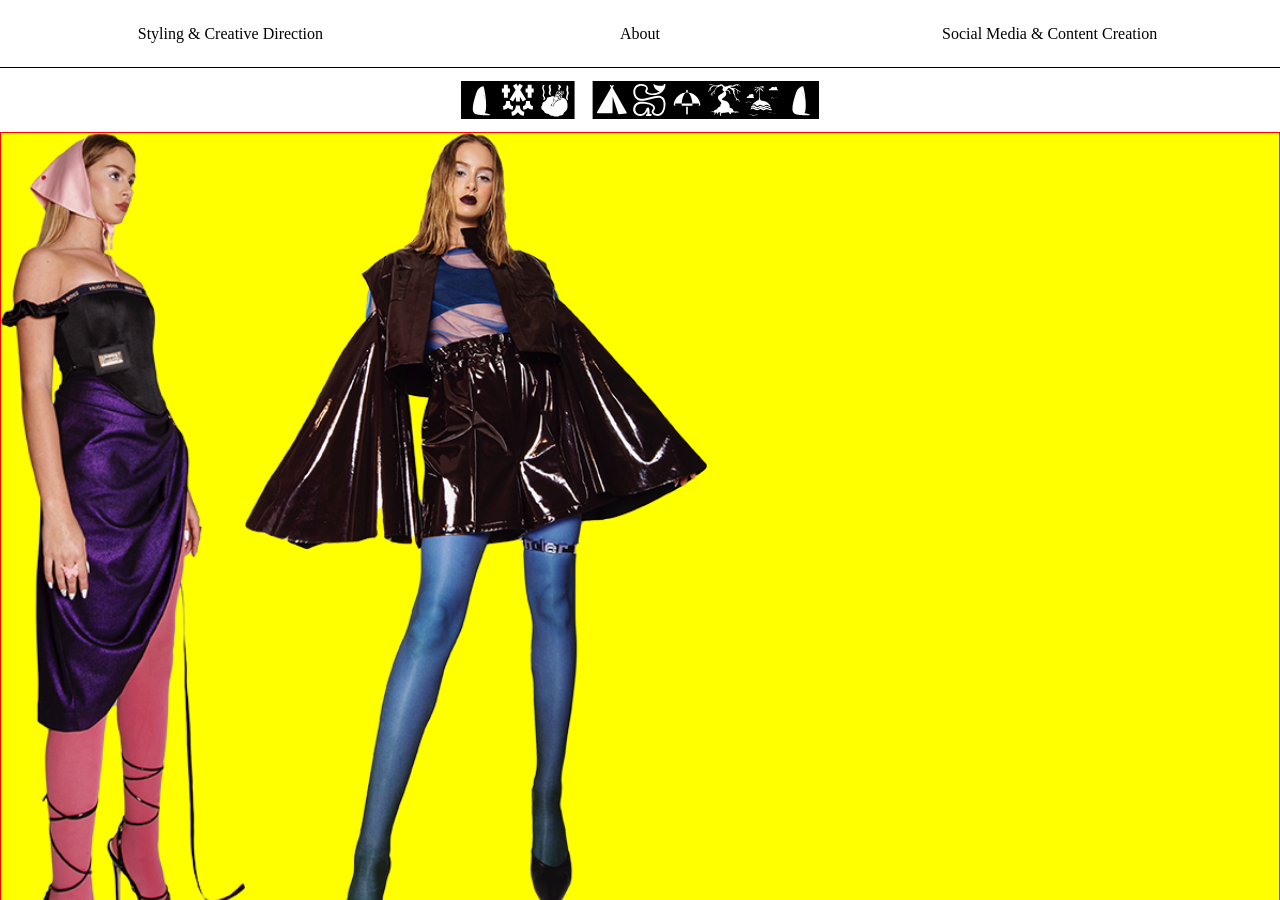
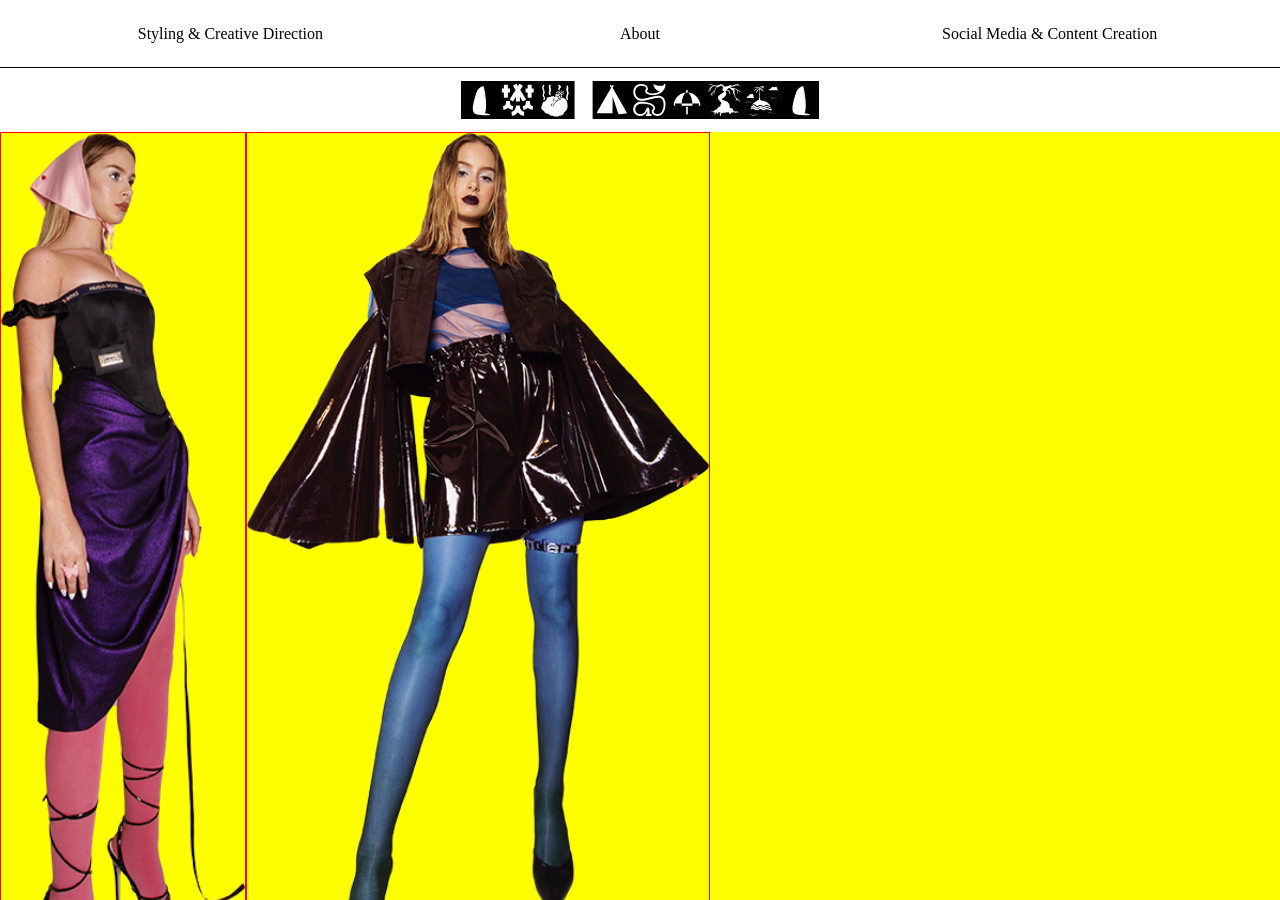
Before and after one commit to basharalidreesi/lab, a Jekyll site: the page built from _styling-and-creative-direction/sample-project.markdown, in a window 1280 px wide and 900 px high. Built offline with Jekyll 4.4.1, drawn with Linux system fonts in a browser that asks for light colours.

Commit message:
Update style.css

```diff
--- a/assets/css/style.css
+++ b/assets/css/style.css
@@ -247,10 +247,10 @@ html, body {
 		list-style: none;
 		list-style-position: inside;
 		height: 100vh; /* debug */
-		border: 1px solid red; /* debug */
 	}
 	.look_cascade_wrapper-look_cascade_graphic_card {
 		height: 100%; /* debug */
+		border: 1px solid red; /* debug */
 	}
 	.look_cascade_graphic_card-look_cascade_graphic_card_graphic {
 		height: 100%; /* debug */
```
